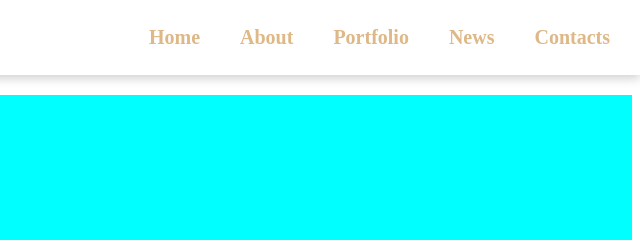
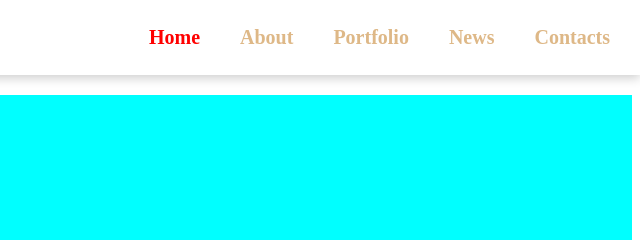
Before and after one commit to Danghieu02072000/clone_scrollspy-boostrap, a plain HTML site: page index.html in a window 1280 px wide. Shown: the top 240 px of the page, 640-1280 px from the left. Drawn offline with Linux system fonts and the light colour scheme.

Commit message:
handle scroll

```diff
--- a/index.html
+++ b/index.html
@@ -12,11 +12,11 @@
             <div class="header__wrapper">
                 <div class="header__icon">Logo</div>
                 <ul class="header__menu">
-                    <li class="header__item"><a href="#home" class="header__link">Home</a></li>
+                    <li class="header__item"><a href="#home" class="header__link active">Home</a></li>
                     <li class="header__item"><a href="#about" class="header__link">About</a></li>
                     <li class="header__item"><a href="#portfolio" class="header__link">Portfolio</a></li>
-                    <li class="header__item"><a href="news" class="header__link">News</a></li>
-                    <li class="header__item"><a href="" class="header__link">Contacts</a></li>
+                    <li class="header__item"><a href="#news" class="header__link">News</a></li>
+                    <li class="header__item"><a href="#contacts" class="header__link">Contacts</a></li>
                 </ul>
             </div>
         </header>
--- a/main.js
+++ b/main.js
@@ -1,10 +1,17 @@
 var section = document.querySelectorAll('section');
 var header = document.querySelectorAll('.header__link');
 
-section.forEach(function(item) {
-    var top = window.scrollY;
-    var offset = item.offsetTop;
-    var height = item.offsetHeight;
-
-    if
-})
+window.onscroll = function() {
+    section.forEach(function(item) {
+        var top = window.scrollY;
+        var offset = item.offsetTop - 50;
+        var height = item.offsetHeight;
+        let id = item.getAttribute('id');
+        if(top > offset && top < offset+height) {
+            header.forEach(function(header) {
+                header.classList.remove('active');
+                document.querySelector('.header__link[href*='+id+']').classList.add('active')
+            })
+        }
+    })
+}
--- a/style.css
+++ b/style.css
@@ -35,6 +35,9 @@ header {
     font-weight: 600;
     color: burlywood;
 }
+.header__link.active {
+    color:red;
+}
 section {
     width: 100%;
     height: 100vh;
```
